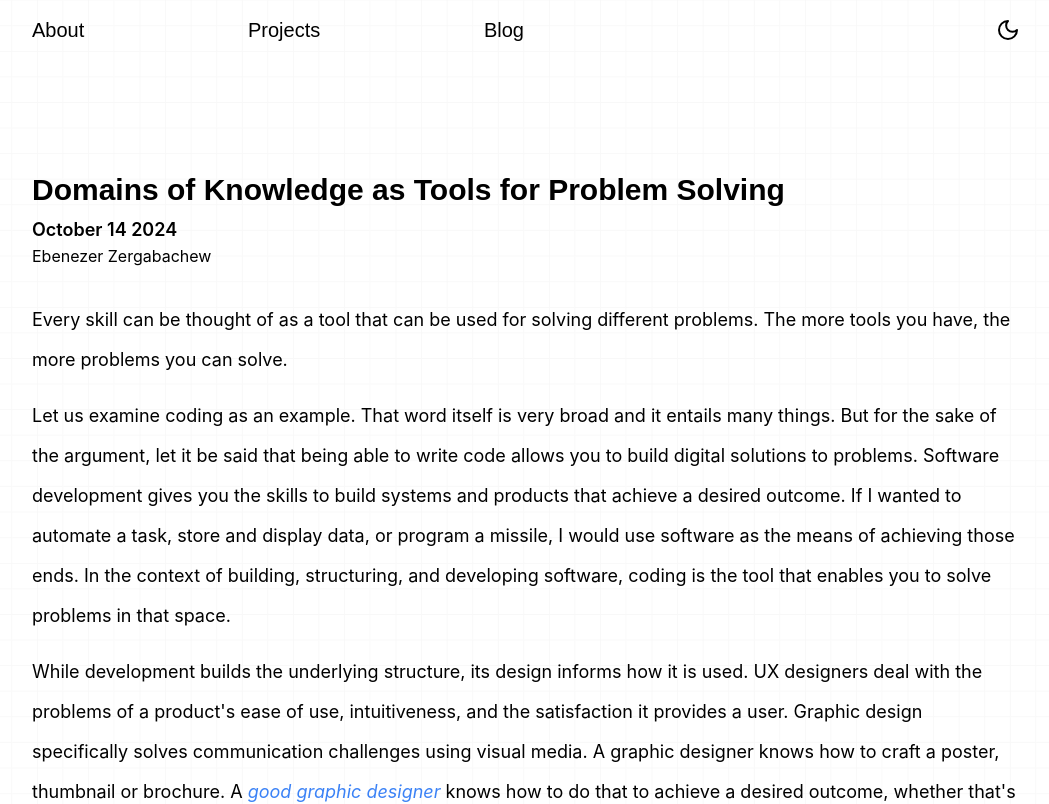
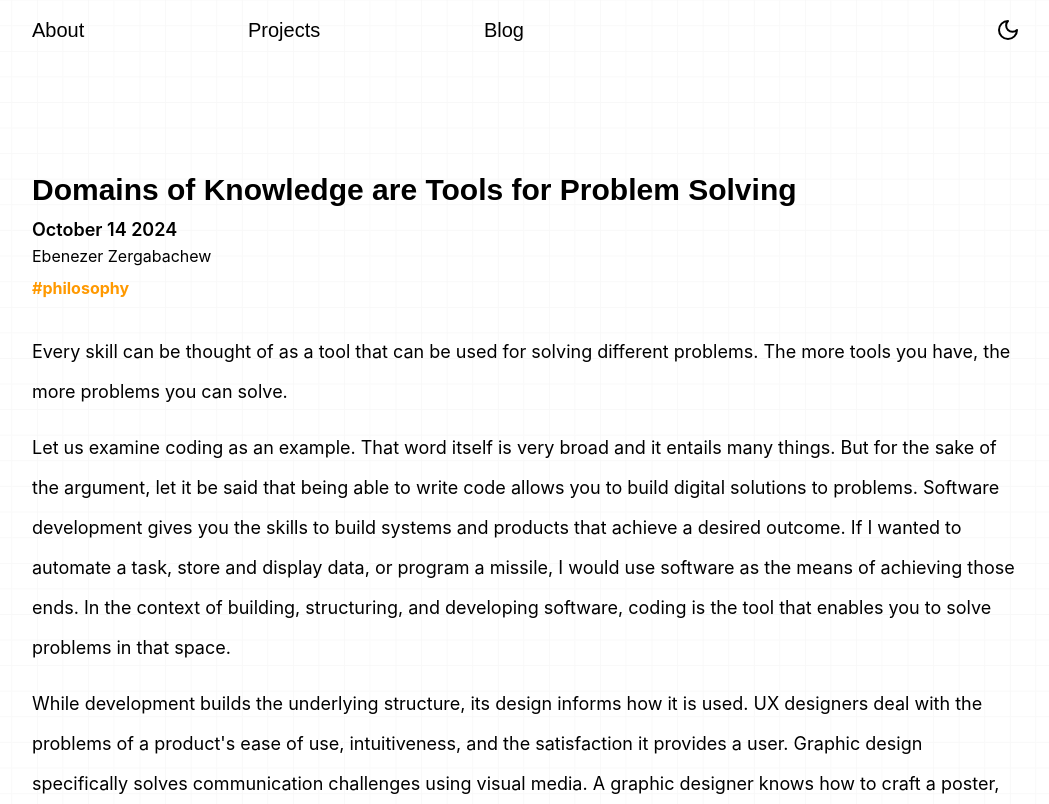
Before and after one commit to EbenZergaw/ebnzr-me, a Next.js app: page /posts/domains-and-problem-solving in a window 1280 px wide. Shown: the top 804 px of the page, without its empty margins (116-1165 px from the left). Built offline with nearby package versions, Linux system fonts and the light colour scheme.

Commit message:
tags display on posts

```diff
--- a/app/posts/[slug]/page.tsx
+++ b/app/posts/[slug]/page.tsx
@@ -29,6 +29,7 @@ export async function generateMetadata({
 
   return {
     title: props.frontmatter.title,
+    tags: props.frontmatter.tags,
     description: props.frontmatter.description,
   };
 }
@@ -70,6 +71,29 @@ function PostPage({ params }: any) {
         </span>
         <br />
         <span className="text-accent font-normal">Ebenezer Zergabachew</span>
+        <div className="flex mt-2">
+                {props.frontmatter.tags?.map((tag: string) => {
+                  let tagClass = "";
+                  if (tag === "martial arts") {
+                    tagClass = "!text-[#F7625C]";
+                  } else if (
+                    tag === "coding" ||
+                    tag === "technology" ||
+                    tag === "product" ||
+                    tag === "startups"
+                  ) {
+                    tagClass = "!text-[#1FA9FF]";
+                  } else if (tag === "philosophy") {
+                    tagClass = "!text-[#FF9900]";
+                  }
+
+                  return (
+                    <p className={`font-bold ${tagClass} mr-2`} key={tag}>
+                      #{tag.replace(/ /g, "-")}
+                    </p>
+                  );
+                })}
+              </div>
         <div className="mt-8"></div>
 
         <MDXRemote
--- a/posts/domains-and-problem-solving.mdx
+++ b/posts/domains-and-problem-solving.mdx
@@ -1,5 +1,5 @@
 ---
-title: Domains of Knowledge as Tools for Problem Solving
+title: Domains of Knowledge are Tools for Problem Solving
 date: October 14 2024
 description: Every skill can be thought of as a tool that can be used for solving different problems. The more tools you have, the more problems you can solve.
 tags: [philosophy]
```
